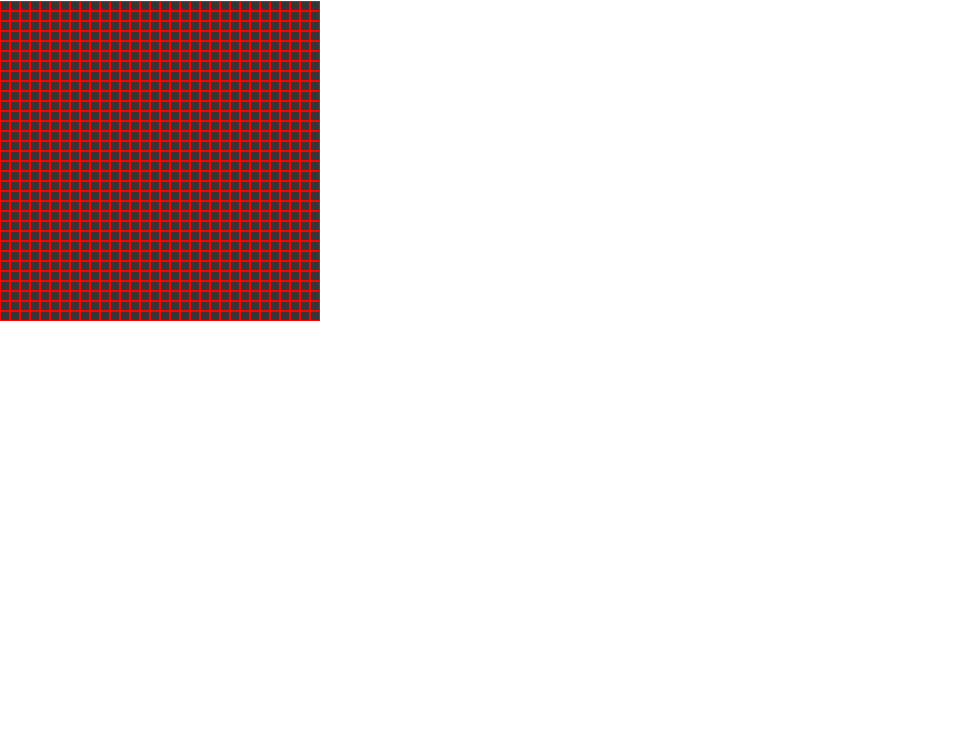
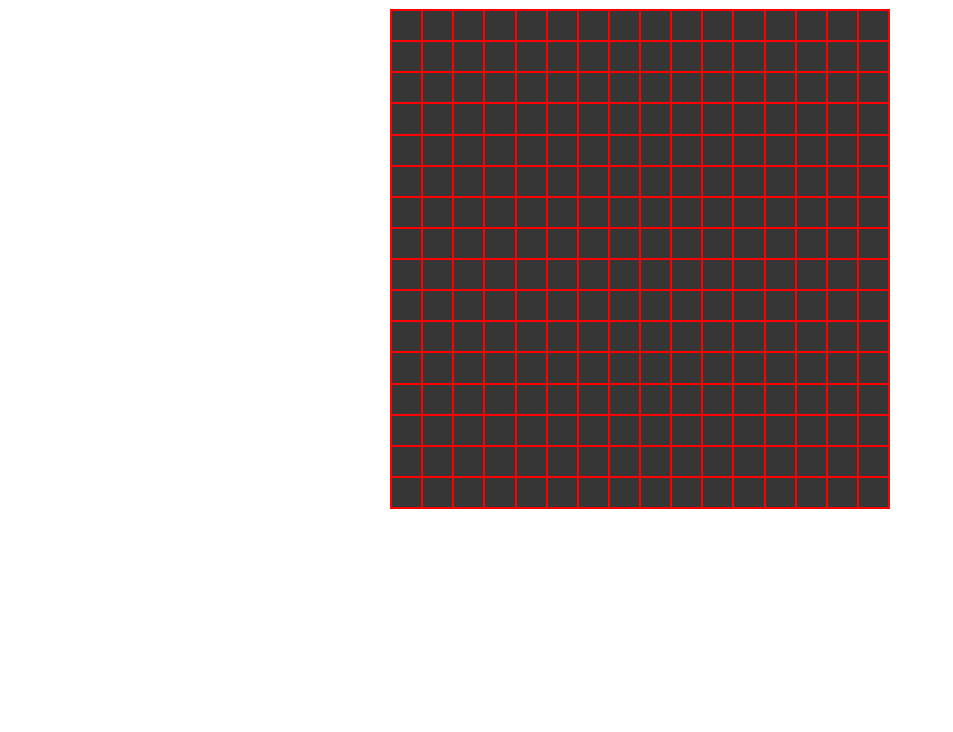
Before and after one commit to Di6bLos/etch-a-sketch, a plain HTML site: page index.html in a window 1280 px wide. Shown: the part 68-800 px from the top of the page, without its empty margins (0-953 px from the left). Drawn offline with Linux system fonts and the light colour scheme.

Commit message:
generates specified grid size

```diff
--- a/index.html
+++ b/index.html
@@ -9,8 +9,9 @@
     <title>Etch-a-Sketch</title>
 </head>
 <body>
-    <h1>Etch-a-Sketch</h1>
     <main>
+        <h1>Etch-a-Sketch</h1>
+
         <div class="grid-container"></div>
     </main>
     <script src="script.js"></script>
--- a/script.js
+++ b/script.js
@@ -5,28 +5,21 @@ const gridContainer = document.querySelector('.grid-container');
 const numOfPixels = gridContainer.childElementCount;
 gridContainer.style.border = '1px solid red';
 
+// Setting grid height to always equal its with.
+const gridStyle = window.getComputedStyle(gridContainer);
+const currentGridWidth = gridStyle.getPropertyValue('width')
+console.log(currentGridWidth);
 
+const gridHeight = gridContainer.style.height = currentGridWidth;
 
+// Sets the amount of rows and columns for the grid,
+// and generates a div in each tile.
 
+function generateGrid(gridSize) {
+    gridContainer.style.gridTemplateColumns = `repeat(${gridSize}, 1fr)`
+    gridContainer.style.gridTemplateRows = `repeat(${gridSize}, 1fr)`
 
-
-    function changeGridSize() {
-
-
-    }
-
-
-
-
-
-function createPixel(gridSize) {
-    gridContainer.setAttribute('style',
-    `grid-template-columns: repeat(${gridSize}, 10px);
-    grid-template-rows: repeat(${gridSize}, 10px);`);
-
-
-    gridSize = gridSize*gridSize;
-    for (let i = 0; i < gridSize; i++) {
+    for (let i = 0; i < gridSize*gridSize; i++) {
          const div = document.createElement('div');
 
             div.classList.add('pixel');
@@ -41,4 +34,4 @@ function createPixel(gridSize) {
 
 
 
-createPixel(32);
+generateGrid(16);
--- a/style.css
+++ b/style.css
@@ -27,12 +27,14 @@ h1 {
     text-align: center;
     margin: 1rem;
 }
+main {
+    padding: .5rem;
+}
 
 .grid-container {
-    margin: 0 auto;
+    margin: auto;
     display: grid;
-    grid-template-columns: repeat(16, 20px);
-    grid-template-rows: repeat(16, 20px);
+    max-width: 500px;
 }
 
 .pixel {
```
